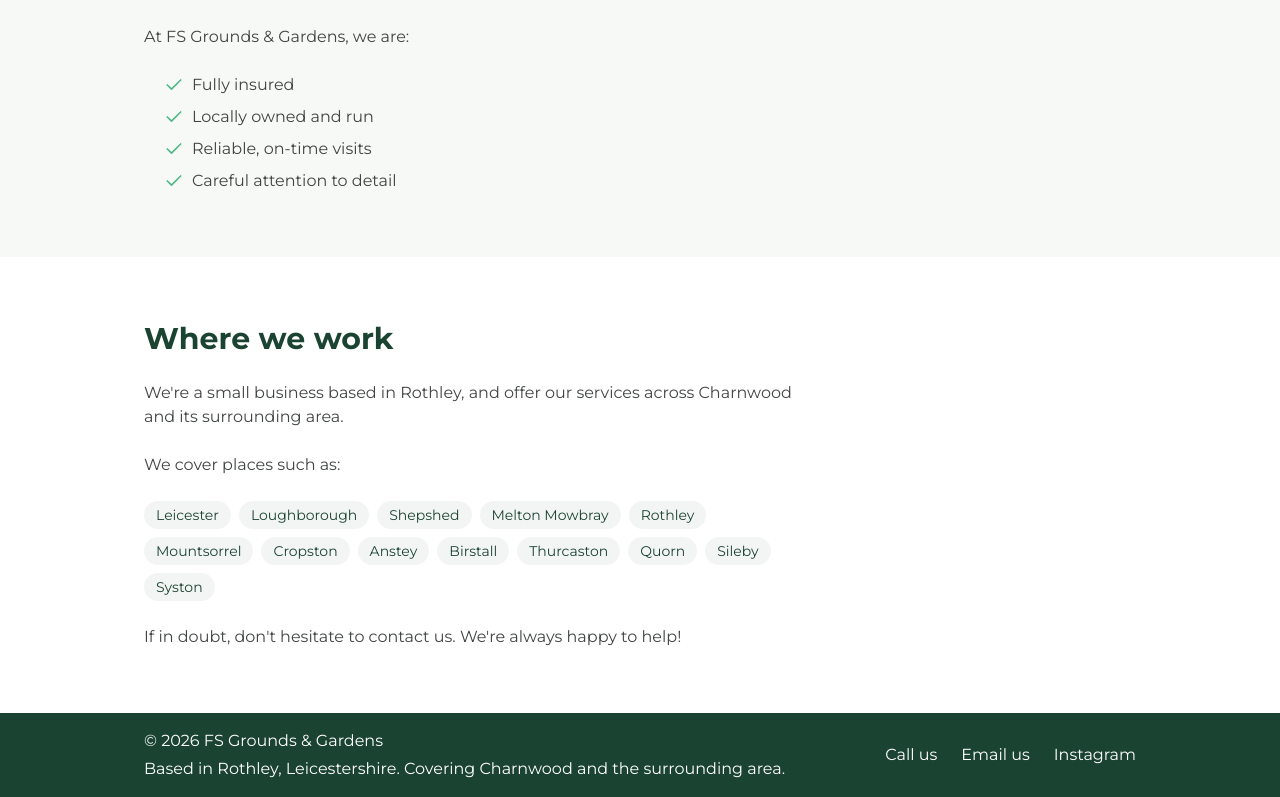
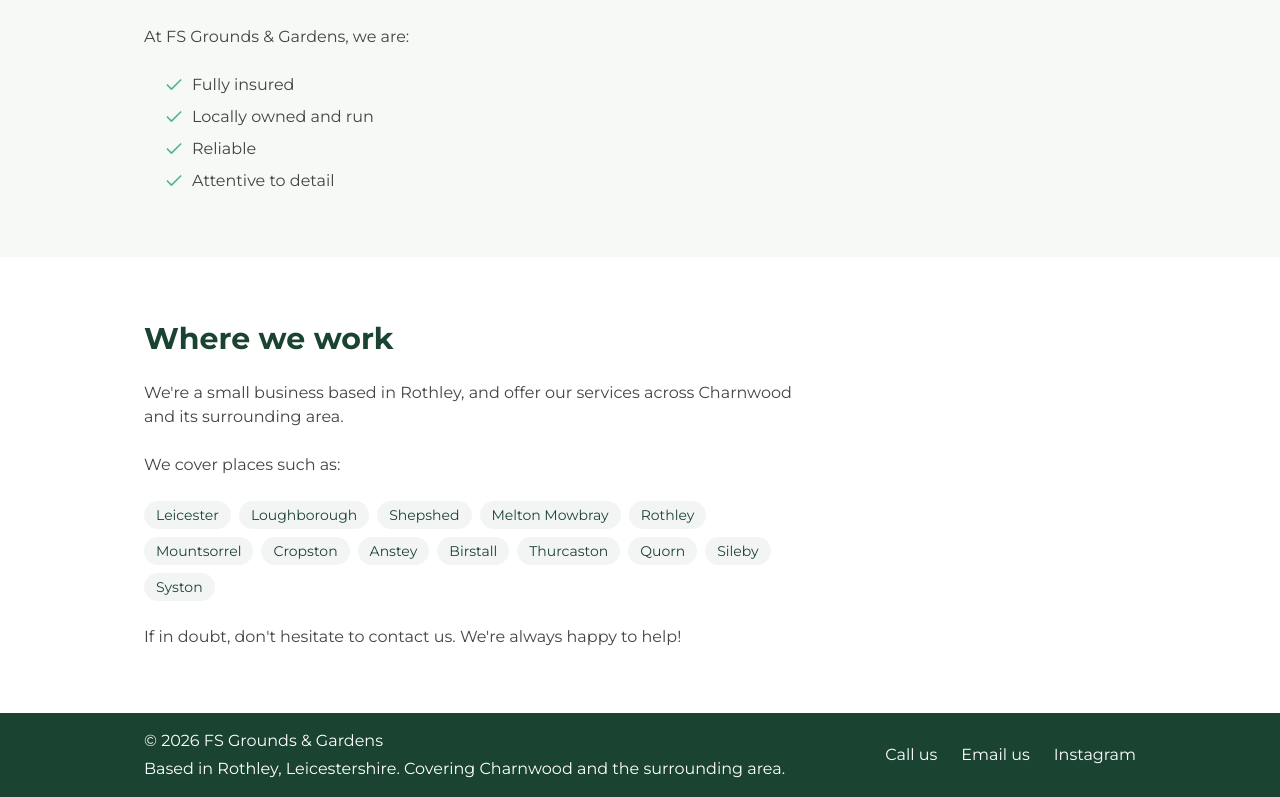
Before and after one commit to jamieramsell/fs-grounds-gardens, a Next.js app: page / in a window 1280 px wide. Shown: the part 1694-2491 px from the top of the page. Built offline with nearby package versions, Linux system fonts and the light colour scheme.

Commit message:
fix: correct typo in about section

```diff
--- a/components/About.tsx
+++ b/components/About.tsx
@@ -33,13 +33,12 @@ export default function About() {
             </li>
             <li className="text-ink/80 flex items-center gap-2">
               {" "}
-              <Check className="text-brand-accent h-5 w-5" /> Reliable, on-time
-              visits
+              <Check className="text-brand-accent h-5 w-5" /> Reliable
             </li>
             <li className="text-ink/80 flex items-center gap-2">
               {" "}
-              <Check className="text-brand-accent h-5 w-5" /> Careful attention
-              to detail
+              <Check className="text-brand-accent h-5 w-5" /> Attentive to
+              detail
             </li>
           </ul>
         </div>
```
